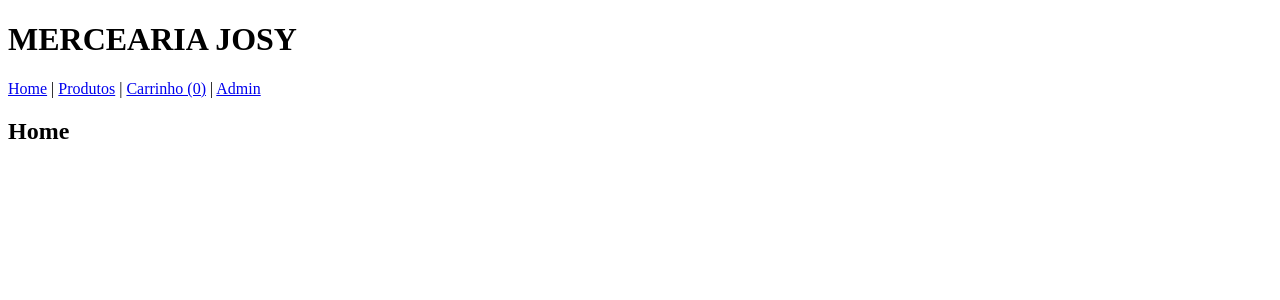
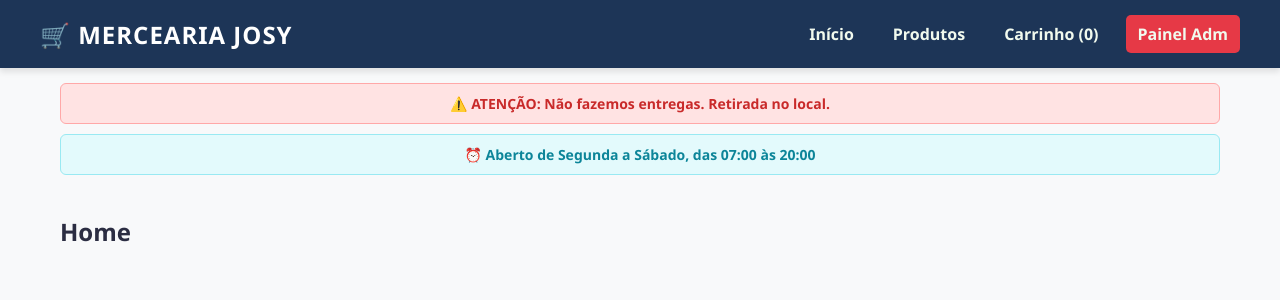
Before and after one commit to kaykimaia2020-ai/MERCEARIA-JOSY-oficial, a Vue app: page / in a window 1280 px wide. Shown: the top 300 px of the page. Built offline with nearby package versions, Linux system fonts and the light colour scheme.

Commit message:
Update App.vue

```diff
--- a/src/App.vue
+++ b/src/App.vue
@@ -1,10 +1,194 @@
 <template>
-  <div id="app">
-    <Header />
-    <router-view />
+  <div id="app" class="store-container">
+    <!-- Cabeçalho Principal -->
+    <header class="main-header">
+      <div class="header-content">
+        <h1 class="brand-title">🛒 MERCEARIA JOSY</h1>
+        <nav class="nav-menu">
+          <router-link to="/" class="nav-link">Início</router-link>
+          <router-link to="/products" class="nav-link">Produtos</router-link>
+          <router-link to="/cart" class="nav-link">Carrinho ({{ cartCount }})</router-link>
+          <router-link to="/admin" class="nav-link admin-btn">Painel Adm</router-link>
+        </nav>
+      </div>
+    </header>
+
+    <!-- Alertas Importantes da Loja -->
+    <div class="store-alerts">
+      <div class="alert-banner delivery-warning">⚠️ ATENÇÃO: Não fazemos entregas. Retirada no local.</div>
+      <div class="alert-banner hours-info">⏰ Aberto de Segunda a Sábado, das 07:00 às 20:00</div>
+    </div>
+
+    <!-- Conteúdo da Página -->
+    <main class="main-content">
+      <router-view />
+    </main>
   </div>
 </template>
+
 <script>
-import Header from './components/Header.vue';
-export default { components: { Header } };
+export default {
+  computed: {
+    cartCount() {
+      return this.$store.state.cart.reduce((sum, item) => sum + item.quantity, 0);
+    }
+  },
+  mounted() {
+    // Carrega dados iniciais do estoque
+    this.$store.commit('INITIALIZE_STORE');
+  }
+};
 </script>
+
+<style>
+/* Estética Moderna do Site */
+:root {
+  --primary: #e63946;
+  --secondary: #1d3557;
+  --background: #f8f9fa;
+  --card-bg: #ffffff;
+  --text: #2b2d42;
+}
+
+body {
+  margin: 0;
+  font-family: 'Segoe UI', Roboto, sans-serif;
+  background-color: var(--background);
+  color: var(--text);
+}
+
+.store-container {
+  display: flex;
+  flex-direction: column;
+  min-height: 100vh;
+}
+
+.main-header {
+  background-color: var(--secondary);
+  color: white;
+  padding: 15px 20px;
+  box-shadow: 0 4px 6px rgba(0,0,0,0.1);
+}
+
+.header-content {
+  max-width: 1200px;
+  margin: 0 auto;
+  display: flex;
+  justify-content: space-between;
+  align-items: center;
+  flex-wrap: wrap;
+}
+
+.brand-title {
+  margin: 0;
+  font-size: 24px;
+  font-weight: 800;
+  letter-spacing: 1px;
+}
+
+.nav-menu {
+  display: flex;
+  gap: 15px;
+}
+
+.nav-link {
+  color: #f1faee;
+  text-decoration: none;
+  font-weight: 600;
+  padding: 8px 12px;
+  border-radius: 5px;
+  transition: 0.3s;
+}
+
+.nav-link:hover {
+  background-color: rgba(255,255,255,0.1);
+}
+
+.admin-btn {
+  background-color: var(--primary);
+}
+
+.admin-btn:hover {
+  background-color: #bd2130;
+}
+
+.store-alerts {
+  max-width: 1200px;
+  margin: 15px auto 0 auto;
+  width: 100%;
+  display: flex;
+  flex-direction: column;
+  gap: 10px;
+  padding: 0 20px;
+  box-sizing: border-box;
+}
+
+.alert-banner {
+  padding: 10px 15px;
+  border-radius: 6px;
+  font-weight: bold;
+  text-align: center;
+  font-size: 14px;
+}
+
+.delivery-warning {
+  background-color: #ffe3e3;
+  color: #c92a2a;
+  border: 1px solid #ffa8a8;
+}
+
+.hours-info {
+  background-color: #e3fafc;
+  color: #0c8599;
+  border: 1px solid #99e9f2;
+}
+
+.main-content {
+  max-width: 1200px;
+  margin: 0 auto;
+  padding: 20px;
+  width: 100%;
+  box-sizing: border-box;
+}
+
+/* Estilos de Botões Universais */
+button {
+  cursor: pointer;
+  padding: 10px 15px;
+  border: none;
+  border-radius: 5px;
+  font-weight: bold;
+  transition: 0.2s;
+}
+
+input, select {
+  padding: 10px;
+  border: 1px solid #ced4da;
+  border-radius: 5px;
+  margin-bottom: 10px;
+  width: 100%;
+  box-sizing: border-box;
+}
+
+.product-grid {
+  display: grid;
+  grid-template-columns: repeat(auto-fill, minmax(250px, 1fr));
+  gap: 20px;
+  margin-top: 20px;
+}
+
+.product-card {
+  background: white;
+  border-radius: 8px;
+  padding: 15px;
+  box-shadow: 0 2px 4px rgba(0,0,0,0.05);
+  text-align: center;
+  border: 1px solid #e9ecef;
+}
+
+.product-card img {
+  max-width: 100%;
+  height: 180px;
+  object-fit: contain;
+}
+</style>
```
